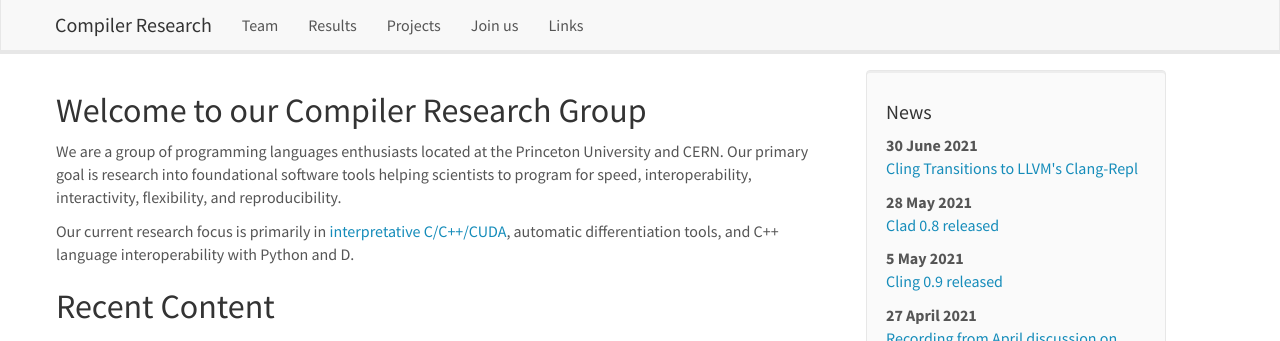
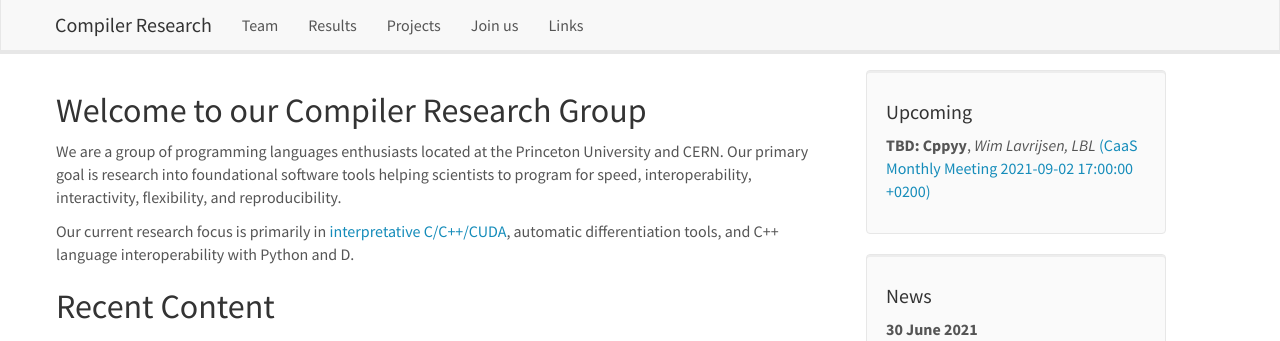
Before and after one commit to vgvassilev/clad, a Jekyll site: the page built from _pages/home.md, in a window 1280 px wide and 900 px high, cut to the strip 0-341 px from the top of the window. Built offline with Jekyll 4.4.1, drawn with Linux system fonts in a browser that asks for light colours; nearby versions of some CDN libraries; library files that are not in the unit come from our copies; a style sheet for code colours, icons or effects is not loaded.

Commit message:
Add an upcoming events box

```diff
--- a/_data/meetinglist.yml
+++ b/_data/meetinglist.yml
@@ -1,5 +1,20 @@
 - name: "CaaS Monthly Meeting"
-  date: 2021-08-05 17:00
+  date: 2021-09-02 17:00:00 +0200
+  time_cest: "17:00"
+  connect: "[Link to zoom](https://princeton.zoom.us/j/92544354004?pwd=ajFYajc5bnhFWXBOdFVrMXdFRSt3Zz09)"
+  label: caas_02Sep2021
+  agenda:
+    - title: "TBD: Cppyy"
+      speaker: "Wim Lavrijsen, LBL"
+    - title: Update
+      speaker: Vassil
+    - title: Round Table
+    - title: Next meeting
+      speaker: Vassil
+      link: 7 October 1700
+
+- name: "CaaS Monthly Meeting"
+  date: 2021-08-05 17:00:00 +0200
   time_cest: "17:00"
   connect: "[Link to zoom](https://princeton.zoom.us/j/92544354004?pwd=ajFYajc5bnhFWXBOdFVrMXdFRSt3Zz09)"
   label: caas_05Aug2021
@@ -33,7 +48,7 @@
       link: 2 September 1700
 
 - name: "CaaS Monthly Meeting"
-  date: 2021-07-01 17:00
+  date: 2021-07-01 17:00:00 +0200
   time_cest: "17:00"
   connect: "[Link to zoom](https://princeton.zoom.us/j/92544354004?pwd=ajFYajc5bnhFWXBOdFVrMXdFRSt3Zz09)"
   label: caas_01Jul2021
@@ -62,7 +77,7 @@
       link: 5 August 1700
 
 - name: "CaaS Monthly Meeting"
-  date: 2021-06-03 17:00
+  date: 2021-06-03 17:00:00 +0200
   time_cest: "17:00"
   connect: "[Link to zoom](https://princeton.zoom.us/j/92544354004?pwd=ajFYajc5bnhFWXBOdFVrMXdFRSt3Zz09)"
   label: caas_03Jun2021
@@ -78,7 +93,7 @@
       link: 1 July 1700
 
 - name: "CaaS Monthly Meeting"
-  date: 2021-05-06 17:00
+  date: 2021-05-06 17:00:00 +0200
   time_cest: "17:00"
   connect: "[Link to zoom](https://princeton.zoom.us/j/92544354004?pwd=ajFYajc5bnhFWXBOdFVrMXdFRSt3Zz09)"
   label: caas_06May2021
@@ -95,7 +110,7 @@
       link: 3 June 1700
 
 - name: "CaaS Monthly Meeting"
-  date: 2021-03-25 17:00
+  date: 2021-03-25 17:00:00 +0200
   time_cest: "17:00"
   connect: "[Link to zoom](https://princeton.zoom.us/j/98188314867?pwd=Q2tJWlN1Qkk0eStJc3lCWnRvQ250QT09)"
   label: caas_25Mar2021
@@ -119,7 +134,7 @@
 
 
 - name: "CaaS Monthly Meeting"
-  date: 2021-03-04 17:00
+  date: 2021-03-04 17:00:00 +0200
   time_cest: "17:00"
   connect: "[Link to zoom](https://princeton.zoom.us/j/98188314867?pwd=Q2tJWlN1Qkk0eStJc3lCWnRvQ250QT09)"
   label: caas_04Mar2021
@@ -145,7 +160,7 @@
 
 
 - name: "CaaS Monthly Meeting"
-  date: 2021-02-04 17:00
+  date: 2021-02-04 17:00:00 +0200
   time_cest: "17:00"
   connect: "[Link to zoom](https://princeton.zoom.us/j/98188314867?pwd=Q2tJWlN1Qkk0eStJc3lCWnRvQ250QT09)"
   label: caas_04Feb2021
@@ -169,7 +184,7 @@
       link: 04 Mar 1700
 
 - name: "CaaS Monthly Meeting"
-  date: 2021-01-14 17:00
+  date: 2021-01-14 17:00:00 +0200
   time_cest: "17:00"
   connect: "[Link to zoom](https://princeton.zoom.us/j/99436382635?pwd=NEhzdkhLbTBhdDBBc0tpK3FSLzFpdz09)"
   label: caas_14Jan2021
@@ -183,7 +198,7 @@
       link: 04 Feb 1700
 
 - name: "CaaS Monthly Meeting"
-  date: 2020-12-03 17:00
+  date: 2020-12-03 17:00:00 +0200
   time_cest: "17:00"
   connect: "[Link to zoom](https://princeton.zoom.us/j/99436382635?pwd=NEhzdkhLbTBhdDBBc0tpK3FSLzFpdz09)"
   label: caas_03Dec2020
@@ -197,7 +212,7 @@
       link: 14 January 1700
 
 - name: "CaaS Monthly Meeting"
-  date: 2020-10-22 18:00
+  date: 2020-10-22 18:00:00 +0200
   time_cest: "18:00"
   connect: "[Link to zoom](https://princeton.zoom.us/j/98806538025?pwd=Mjlnb2cvemdYYTM4TDVWNUNTNUNDUT09)"
   label: caas_22Oct2020
@@ -211,7 +226,7 @@
       link: "[Doodle pool for week of November 30](https://doodle.com/poll/bkkahvx9d5rrbka2)"
 
 - name: "CaaS Monthly Meeting"
-  date: 2020-09-17 18:00
+  date: 2020-09-17 18:00:00 +0200
   time_cest: "18:00"
   connect: "[Link to zoom](https://princeton.zoom.us/j/98806538025?pwd=Mjlnb2cvemdYYTM4TDVWNUNTNUNDUT09)"
   label: caas_17Sept2020
--- a/_includes/head.html
+++ b/_includes/head.html
@@ -9,6 +9,7 @@
   <link rel="canonical" href="{{ page.url | replace:'index.html','' | prepend: site.baseurl | prepend: site.url }}">
   <link rel="shortcut icon" type ="image/x-icon" href="{{ site.url }}{{ site.baseurl }}/images/favicon.ico">
   <link href="//netdna.bootstrapcdn.com/bootstrap/3.0.0/css/bootstrap-glyphicons.css" rel="stylesheet">
+  <script src="https://ajax.googleapis.com/ajax/libs/jquery/1.11.3/jquery.min.js"></script>
 
 {% if jekyll.environment == 'production' %}
 {% include analytics.html %}
--- a/_includes/news.html
+++ b/_includes/news.html
@@ -9,4 +9,4 @@
 
 <h4><a href="{{ site.url }}{{ site.baseurl }}/allnews.html">... see all News</a></h4>
 
-    </div>
+</div>
--- /dev/null
+++ b/_includes/upcoming.html
@@ -0,0 +1,32 @@
+{% assign sorted_meetings = site.data.meetinglist | where_exp: "item", "item.date >= site.time" %}
+{% assign sorted_meetings_size = sorted_meetings | size %}
+
+{% if sorted_meetings_size > 0 %}
+<div id="upcoming_events" class="well">
+<h4>Upcoming</h4>
+
+{% for event in sorted_meetings limit:3 %}
+<p future-date="{{ event.date | date_to_rfc822 }}">
+  <b>{{ event.agenda[0].title}}</b>, <i>{{ event.agenda[0].speaker }}</i>
+  <a href="meetings#{{ event.label }}">({{ event.name }} {{event.date}})</a>
+</p>
+{% endfor %}
+
+</div>
+
+<script>
+  $(document).ready(function() {
+    var upcoming = document.getElementById("upcoming_events");
+    var elements = upcoming.querySelectorAll('[future-date]');
+    Array.prototype.forEach.call(elements, function(el, i) {
+        var jekyll_date = new Date(el.getAttribute('future-date'));
+        if (jekyll_date.getTime() <= new Date().getTime())
+          el.remove();
+    });
+    if (upcoming.getElementsByTagName("p").length == 0)
+      upcoming.remove();
+  });
+</script>
+
+
+{% endif %}
--- a/_layouts/homelay.html
+++ b/_layouts/homelay.html
@@ -3,9 +3,13 @@
 ---
 
   <div id="homeid" class="col-sm-8">
-        <h2>Welcome to our Compiler Research Group</h2>
-
-	{{ content }}
+    <h2>Welcome to our Compiler Research Group</h2>
+    {{ content }}
+  </div>
+  <div id="upcomingid" class="col-sm-4" >
+    <div style="width: 300px">
+      {% include upcoming.html %}
+    </div>
   </div>
   <div id="newsid" class="col-sm-4" >
     <div style="width: 300px">
```
